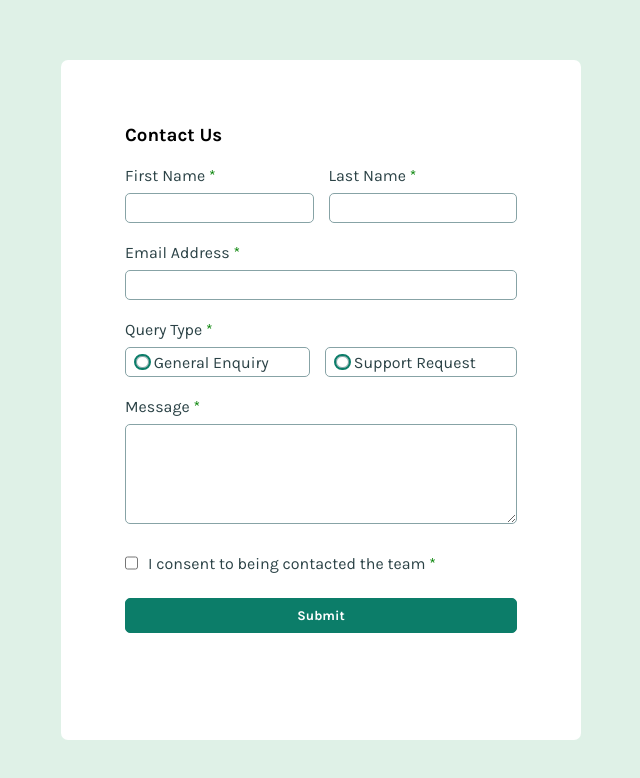
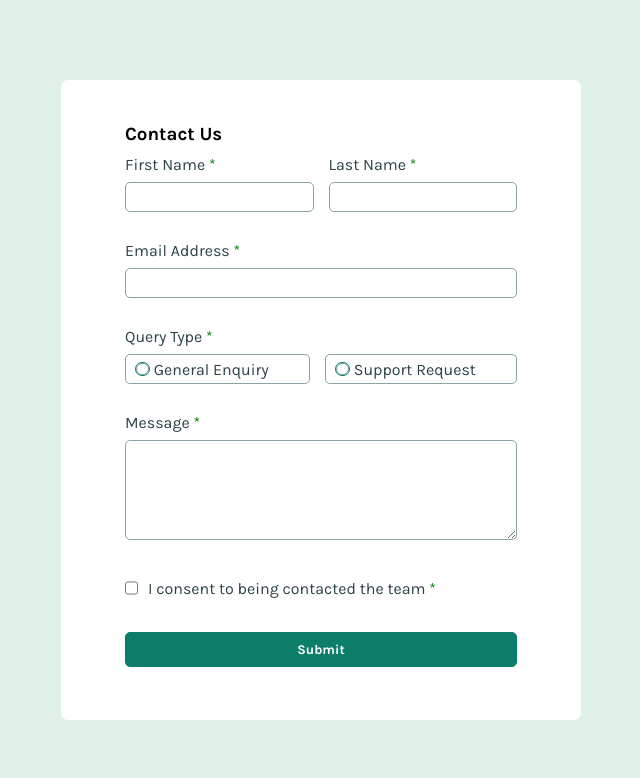
Before and after one commit to AbhijithKK/Contact-form, a React (Vite) app: page / in a window 1280 px wide. Shown: the top 778 px of the page, without its empty margins (319-959 px from the left). Built offline with nearby package versions, Linux system fonts and the light colour scheme.

Commit message:
some css correction added

```diff
--- a/src/Components/ContactPage/Contact.css
+++ b/src/Components/ContactPage/Contact.css
@@ -5,35 +5,38 @@
   align-items: center;
   justify-content: center;
   background-color: hsl(148, 38%, 91%);
+  overflow-x: hidden;
 }
 .form {
   width: 520px;
-  height: 680px;
+  height: 40rem;
   background-color: hsl(0, 0%, 100%);
   border-radius: 7px;
   padding: 5%;
   margin: 10px;
+  display: grid;
+  align-content: center;
 }
 .input-boxes {
-  margin-top: 20px;
+  margin-top: 10px;
 }
 
 .row1-container {
   display: flex;
   gap: 15px;
-  margin-bottom: 20px;
+  margin-bottom: 10px;
   flex-wrap: wrap;
 }
 .row2-container {
-  margin-bottom: 20px;
+  margin-bottom: 10px;
 }
 .row3-container {
-  margin-bottom: 20px;
+  margin-bottom: 10px;
   display: flex;
   align-items: center;
 }
 .row4-container {
-  margin-bottom: 20px;
+  margin-bottom: 10px;
 }
 .row1 {
   flex: 1 1 auto;
@@ -102,7 +105,7 @@ small{
   height: 0.8rem;
   /* outline-offset: 3px; */
   border-radius: 50%;
-  outline: 2px solid hsl(169, 82%, 27%);
+  outline: 1px solid hsl(169, 82%, 27%);
 }
 
 .radio-input:checked{
@@ -113,30 +116,18 @@ small{
 @media (max-width: 375px) {
   .form {
     width: 520px;
-    height: 730px;
+    height: 50rem;
     background-color: hsl(0, 0%, 100%);
     border-radius: 7px;
     padding: 5%;
     margin: 10px;
+    display: grid;
+    align-content: center;
+    margin-top: 25px;
   }
   .textarea {
     height: 150px;
   }
 
 
-  .checkbox-container {
-    position: relative;
-    width: 24px;
-    height: 20px;
-    border: 2px solid hsl(186, 15%, 59%);
-    border-radius: 5px;
-    margin-right: 10px;
-    left: 1.5px;
-  }
-.svg-checkbox{
- margin-left: -36px;
-  /* opacity: 01; */
-  width: 15px;
 }
-
-}
--- a/src/Components/ContactPage/Contact.jsx
+++ b/src/Components/ContactPage/Contact.jsx
@@ -130,7 +130,7 @@ const Contact = () => {
                   value={firstName}
                   onchangeFnc={(e) => setFirstName(e.target.value)}
                 />
-                <small>{errorMessage?.firstName}</small>
+                <small>{errorMessage?.firstName} &nbsp;</small>
               </div>
               <div className="row1">
                 <Labels Name={"Last Name"} ContainerStyles={LabelStyle} />
@@ -140,7 +140,7 @@ const Contact = () => {
                   value={lastName}
                   onchangeFnc={(e) => setLastName(e.target.value)}
                 />
-                <small>{errorMessage?.lastName}</small>
+                <small>{errorMessage?.lastName} &nbsp;</small>
               </div>
             </div>
             <div className="row2-container">
@@ -152,7 +152,7 @@ const Contact = () => {
                   value={email}
                   onchangeFnc={(e) => setEmail(e.target.value)}
                 />
-                <small>{errorMessage?.email}</small>
+                <small>{errorMessage?.email} &nbsp;</small>
               </div>
             </div>
             <div className="row1-container">
@@ -188,7 +188,7 @@ const Contact = () => {
                     <label>Support Request</label>
                   </div>
                 </div>
-                <small>{errorMessage?.radio}</small>
+                <small>{errorMessage?.radio} &nbsp;</small>
               </div>
             </div>
             <div className="row2-container">
@@ -201,7 +201,7 @@ const Contact = () => {
                   onChange={(e) => setMessage(e.target.value)}
                   value={message}
                 ></textarea>
-                <small>{errorMessage?.message}</small>
+                <small>{errorMessage?.message} &nbsp;</small>
               </div>
             </div>
             <div className="row3-container">
@@ -216,7 +216,7 @@ const Contact = () => {
                   />
                   <Labels Name={"I consent to being contacted the team"} />
                 </div>
-                <small>{errorMessage?.checkbox}</small>
+                <small>{errorMessage?.checkbox} &nbsp;</small>
               </div>
             </div>
             <div className="row4-container">
```
